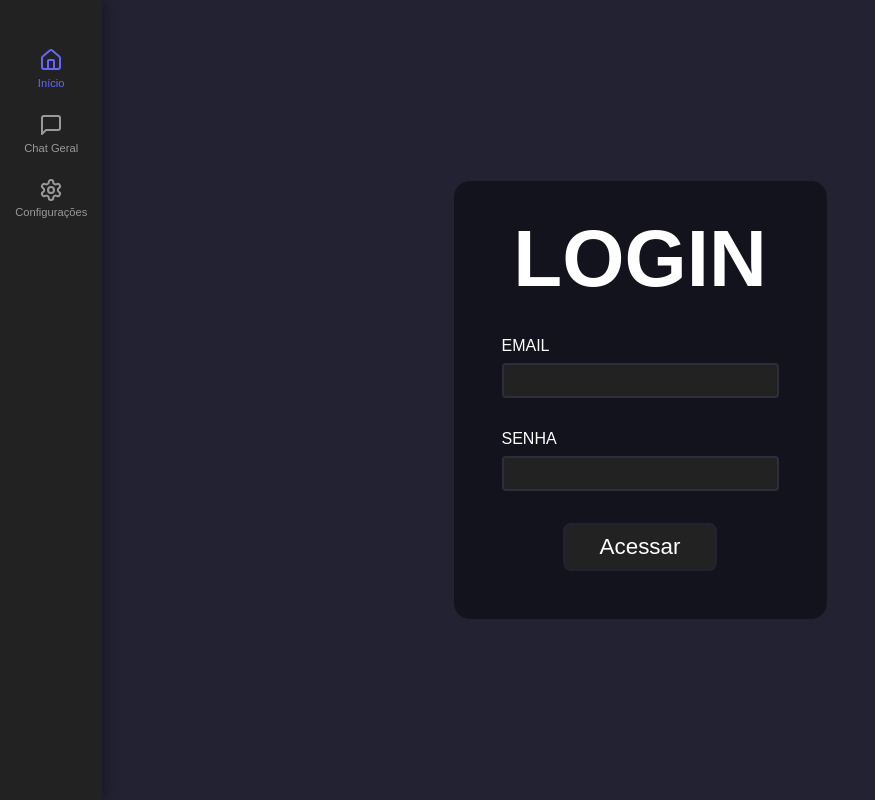
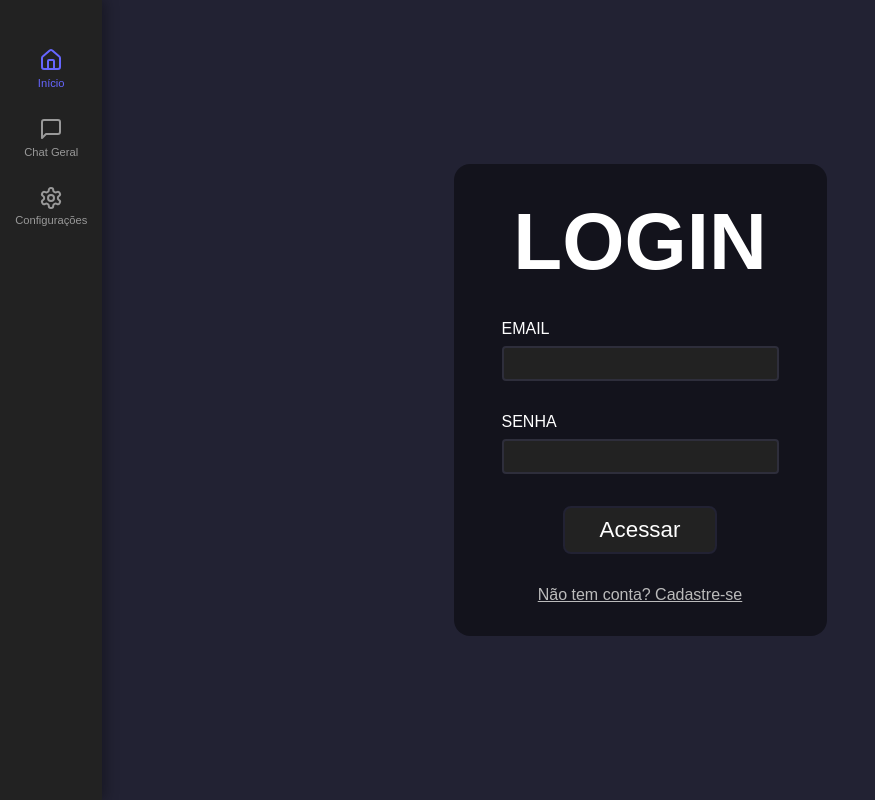
Before and after one commit to TheBestGekyume/MiniLiveChat, a React (Vite) app in the folder Front-End/: page / in a window 1280 px wide. Shown: the whole page, without its empty margins (0-875 px from the left). Built offline with nearby package versions, Linux system fonts and the light colour scheme.

Commit message:
ajusta retorno do auth, e exibe nome do usuario no sidebar

```diff
--- a/Front-End/package.json
+++ b/Front-End/package.json
@@ -12,6 +12,7 @@
   "dependencies": {
     "autoprefixer": "^10.4.21",
     "axios": "^1.8.4",
+    "framer-motion": "^12.7.4",
     "lucide-react": "^0.501.0",
     "postcss": "^8.5.3",
     "react": "^19.0.0",
--- a/Front-End/src/components/SideBar/SideBar.scss
+++ b/Front-End/src/components/SideBar/SideBar.scss
@@ -9,16 +9,36 @@
     box-shadow: 4px 0 12px #0000004d;
     z-index: 1000;
 
-    nav{
+    nav {
         display: flex;
         flex-direction: column;
-      gap: 1.5rem;
+        gap: 1.75rem;
         margin-top: 2rem;
         width: 100%;
+        height: 100%;
         align-items: center;
+
+        div {
+            display: flex;
+            flex-direction: column;
+            justify-content: center;
+            flex-grow: 1;
+            gap: 1rem;
+            transition: 300ms;
+
+            .user_icon {
+                margin: 0 auto;
+                color: #66f;
+                scale: 2;
             }
 
-    .nav_link{
+            p {
+                // color: #ddd;
+                text-align: center;
+            }
+        }
+
+        .nav_link {
             display: flex;
             flex-direction: column;
             align-items: center;
@@ -29,10 +49,6 @@
             width: 100%;
             transition: 150ms;
 
-      svg {
-        margin-bottom: 0.3rem;
-      }
-
             &.active {
                 color: #66f;
             }
@@ -40,5 +56,10 @@
             &:hover {
                 color: #fff;
             }
+
+            svg {
+                margin-bottom: 0.3rem;
             }
         }
+    }
+}
--- a/Front-End/src/components/SideBar/SideBar.tsx
+++ b/Front-End/src/components/SideBar/SideBar.tsx
@@ -1,27 +1,57 @@
-import React from 'react';
-import { NavLink } from 'react-router-dom';
-import { Home, MessageSquare, Settings } from 'lucide-react';
-import './Sidebar.scss';
+import React from "react";
+import { NavLink } from "react-router-dom";
+import { Home, MessageSquare, Settings, CircleUserRound } from "lucide-react";
+
+import "./Sidebar.scss";
 
 const Sidebar: React.FC = () => {
+    const token = localStorage.getItem("token");
+    if (token) console.log("TOKEN TESTE:", token);
+    const username = localStorage.getItem("username");
+    if (username) console.log("USERNAME TESTE:", username);
+
     return (
         <aside id="sidebar">
             <nav>
-        <NavLink to="/" className={({ isActive }) => isActive ? 'nav_link active' : 'nav_link'}>
+                <NavLink
+                    to="/"
+                    className={({ isActive }) =>
+                        isActive ? "nav_link active" : "nav_link"
+                    }
+                >
                     <Home size={24} />
                     <span>Início</span>
                 </NavLink>
 
-        <NavLink to="/messages" className={({ isActive }) => isActive ? 'nav_link active' : 'nav_link'}>
+                <NavLink
+                    to="/messages"
+                    className={({ isActive }) =>
+                        isActive ? "nav_link active" : "nav_link"
+                    }
+                >
                     <MessageSquare size={24} />
                     <span>Chat Geral</span>
                 </NavLink>
 
-        <NavLink to="/settings" className={({ isActive }) => isActive ? 'nav_link active' : 'nav_link'}>
+                <NavLink
+                    to="/settings"
+                    className={({ isActive }) =>
+                        isActive ? "nav_link active" : "nav_link"
+                    }
+                >
                     <Settings size={24} />
                     <span>Configurações</span>
                 </NavLink>
+
+                {token && (
+                    <div>
+
+                        <CircleUserRound className="user_icon"/>
+                        <p>{username}</p>
+                    </div>
+                )}
             </nav>
+
         </aside>
     );
 };
--- a/Front-End/src/pages/Login/Login.tsx
+++ b/Front-End/src/pages/Login/Login.tsx
@@ -1,11 +1,14 @@
 import { useState } from "react";
 import axios from "axios";
+import { motion, AnimatePresence } from "framer-motion";
 import "./login.scss";
 
 function Login() {
-    const [email, setEmail] = useState("");
-    const [password, setPassword] = useState("");
-    const [error, setError] = useState("");
+    let [hasAccount, setHasAccount] = useState(true);
+    let [email, setEmail] = useState("");
+    let [username, setUsername] = useState("");
+    let [password, setPassword] = useState("");
+    let [error, setError] = useState("");
     const apiUrl = "http://localhost:3000";
 
     const handleSubmit = async (e: React.FormEvent) => {
@@ -13,28 +16,66 @@ function Login() {
         setError("");
 
         try {
-            const response = await axios.post(`${apiUrl}/login`, {
-                email,
-                password,
-            }, {
-                withCredentials: true
-            });
+            const endpoint = hasAccount ? "/login" : "/user";
+            const response = await axios.post(
+                `${apiUrl}${endpoint}`,
+                { username, email, password },
+                { withCredentials: true }
+            );
 
-            const token = response.data.token;
+            if (hasAccount) {
+                const { token, user } = response.data;
                 localStorage.setItem("token", token);
+                localStorage.setItem("id", String(user.id));
+                localStorage.setItem("username", String(user.username));
 
-            alert("Login realizado com sucesso!");
 
+            } else {
+                alert("Cadastro realizado com sucesso! Agora faça login.");
+                setHasAccount(true);
+            }
         } catch (err: any) {
             console.error(err);
-            setError(err.response?.data?.error || "Falha no login.");
+            setError(
+                err.response?.data?.error ||
+                    (hasAccount ? "Falha no login." : "Falha no cadastro.")
+            );
         }
     };
 
     return (
-        <section id="login">
-            <form>
-                <h1>LOGIN</h1>
+        <div className="login-container">
+            <AnimatePresence mode="wait">
+                <motion.section
+                    key={hasAccount ? "login" : "register"}
+                    id="login"
+                    initial={{ opacity: 0 }}
+                    animate={{ opacity: 1 }}
+                    exit={{ opacity: 0 }}
+                    transition={{ duration: 0.3, ease: "easeInOut" }}
+                    style={{
+                        perspective: 1000, // cria a ilusão de 3D
+                        transformStyle: "preserve-3d",
+                    }}
+                >
+                    <form onSubmit={handleSubmit}>
+                        <h1>{hasAccount ? "LOGIN" : "CADASTRO"}</h1>
+
+                        {!hasAccount && (
+                            <fieldset>
+                                <label htmlFor="username">USERNAME</label>
+                                <input
+                                    type="text"
+                                    name="username"
+                                    id="username"
+                                    value={username}
+                                    onChange={(e) =>
+                                        setUsername(e.target.value)
+                                    }
+                                    required
+                                />
+                            </fieldset>
+                        )}
 
                         <fieldset>
                             <label htmlFor="email">EMAIL</label>
@@ -60,11 +101,25 @@ function Login() {
                             />
                         </fieldset>
 
-                <button onClick={handleSubmit}>Acessar</button>
+                        <button type="submit">
+                            {hasAccount ? "Acessar" : "Cadastrar"}
+                        </button>
+
+                        <p
+                            onClick={() => setHasAccount(!hasAccount)}
+                            className="toggle-form"
+                            style={{ cursor: "pointer" }}
+                        >
+                            {hasAccount
+                                ? "Não tem conta? Cadastre-se"
+                                : "Já tem conta? Faça login"}
+                        </p>
+
                         {error && <p className="error">{error}</p>}
-
                     </form>
-        </section>
+                </motion.section>
+            </AnimatePresence>
+        </div>
     );
 }
 
--- a/Front-End/src/pages/Login/login.scss
+++ b/Front-End/src/pages/Login/login.scss
@@ -19,6 +19,7 @@
         height: auto;
         border-radius: 1rem;
         padding: 2rem;
+        padding-bottom: 1rem;
         background-color: #00000070;
 
         fieldset {
@@ -65,10 +66,26 @@
             }
         }
 
+        .toggle-form{
+            color: #bbb;
+            text-decoration: underline;
+            text-align: center;
+            cursor: pointer;
+            transition: 150ms;
+            margin-bottom: 1rem;
+            padding-top: 1rem;
+
+            &:hover{
+                color:#fff;
+            }
+        }
+
         .error{
             color: red;
             font-size: 0.75rem;
             margin: 0 auto;
         }
+
+
     }
 }
```
Also changed, not shown: 2 other files (tests, documents, lock files or other folders). Lines whose indentation alone changed are shown as unchanged.
